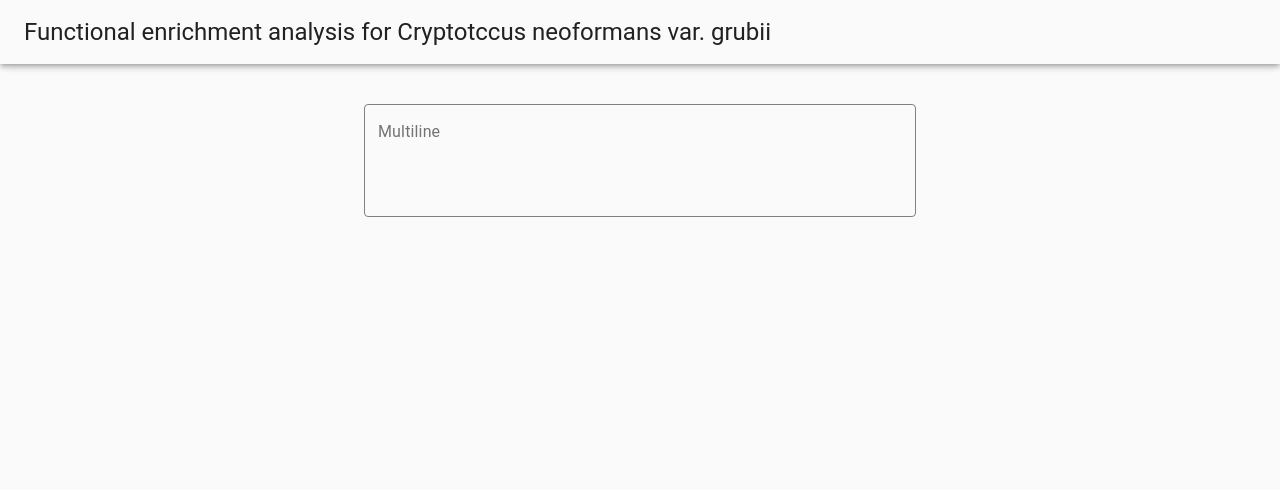
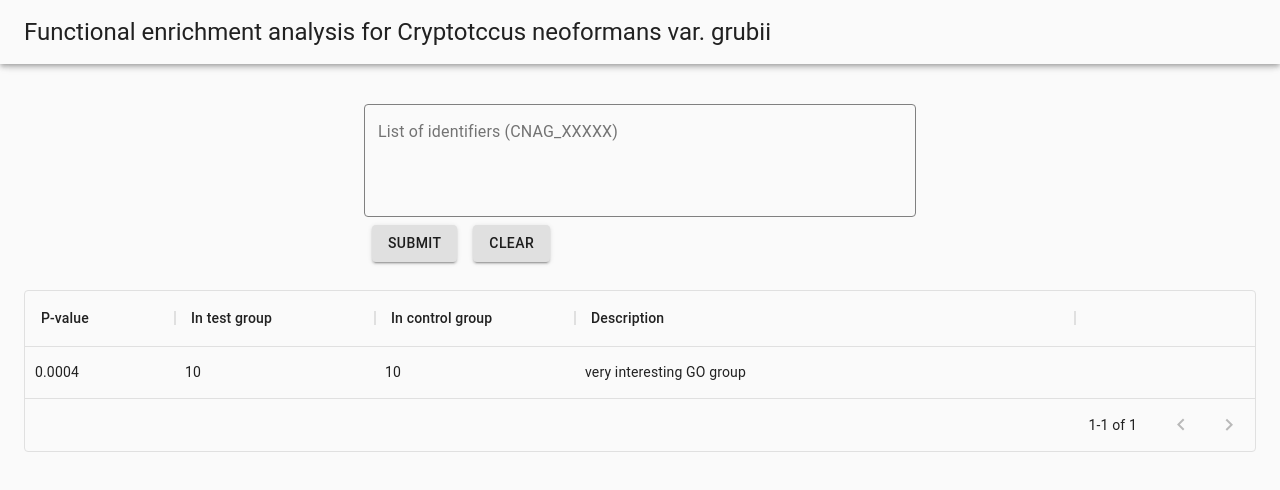
Before and after one commit to levsophie/GO_enrichment, a React (Create React App) app in the folder frontend/: page / in a window 1280 px wide. Shown: the top 490 px of the page. Built offline with nearby package versions, Linux system fonts and the light colour scheme.

Commit message:
Reinstalled React

```diff
--- a/frontend/src/topbar.jsx
+++ b/frontend/src/topbar.jsx
@@ -20,6 +20,8 @@
 import { TextareaAutosize, Select, MenuItem } from "@material-ui/core/";
 import DateFnsUtils from "@date-io/date-fns";
 import { useHistory } from "react-router-dom";
+import { DataGrid } from '@material-ui/data-grid';
+import { Button } from "@material-ui/core";
 
 const useStyles = makeStyles((theme) => ({
   root: {
@@ -68,29 +70,27 @@
       field: 'pvalue',
       headerName: 'P-value',
       width: 150,
-      editable: true,
     },
     {
         field: 'test',
-        headerName: 'Number in test group',
-        width: 150,
-        editable: true,
+        headerName: 'In test group',
+        width: 200,
       },
       {
         field: 'control',
-        headerName: 'Number in control group',
-        width: 150,
-        editable: true,
+        headerName: 'In control group',
+        width: 200,
       },
       {
         field: 'description',
         headerName: 'Description',
-        width: 150,
-        editable: true,
+        width: 500,
       },
 ]
 
-
+const rows = [
+    { id: 1, pvalue: 0.0004, test: 10, control: 10, description: "very interesting GO group" },
+]
 
   return (
     <React.Fragment>
@@ -109,7 +109,7 @@
         {/* <FormControl className={classes.margin}> */}
         <CssTextField
           id="standard-multiline-static"
-          label="Multiline"
+          label="List of identifiers (CNAG_XXXXX)"
           multiline
           rows={4}
           variant="outlined"
@@ -118,10 +118,34 @@
           inputProps={{ style: { fontFamily: 'nunito', color: 'black'}}}
         ></CssTextField>
         {/* </FormControl> */}
+        <Button
+            className={classes.margin}
+            type="submit"
+            variant = "contained"
+            style={{ display: "inline block" }}
+          >
+            Submit
+          </Button>
+          <Button
+            className={classes.margin}
+            type="submit"
+            variant = "contained"
+            style={{ display: "inline block" }}
+          >
+            Clear
+          </Button>
        </Container>
        <br></br>
-       <Container maxWidth="sm">
-
+       <Container maxWidth="lg">
+       <div style={{ height: 400, width: '100%' }}>
+      <DataGrid
+        rows={rows}
+        columns={columns}
+        pageSize={5}
+        disableSelectionOnClick
+        autoHeight
+      />
+    </div>
       </Container>
     </React.Fragment>
   );
```
Also changed, not shown: frontend/package.json (+8 -16 lines), 2 other files (tests, documents, lock files or other folders).
